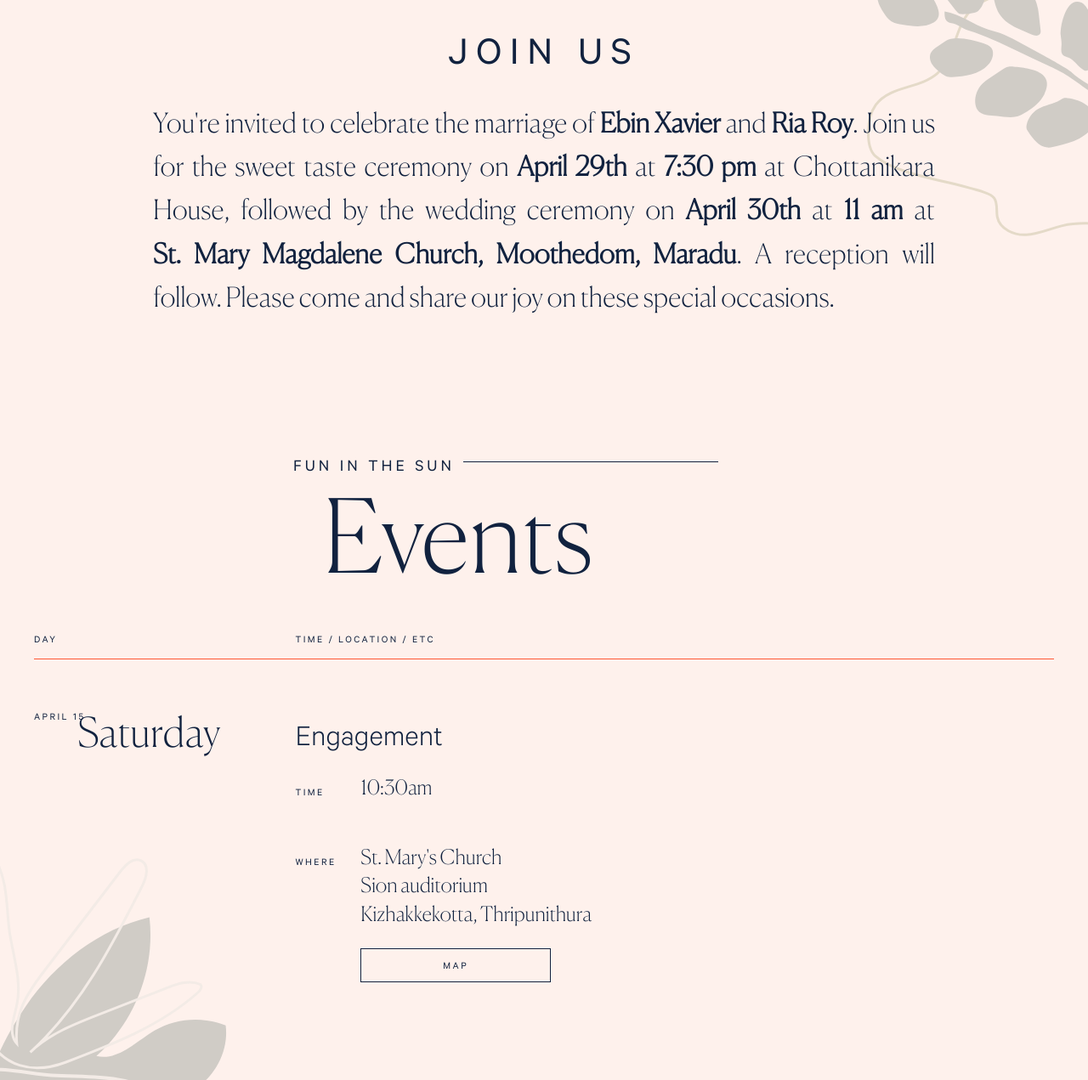
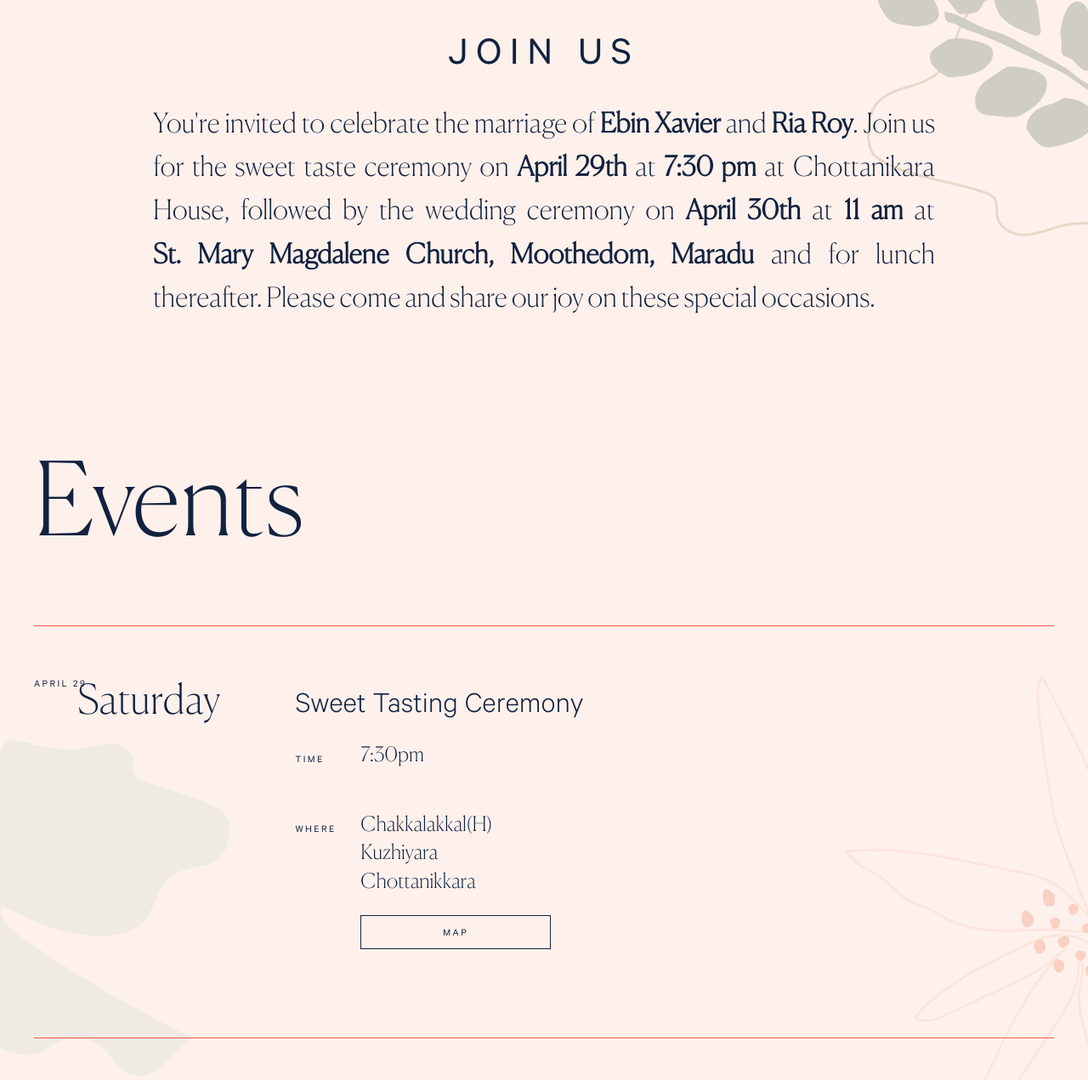
Before and after one commit to ebinxavier/wedding, a plain HTML site: page index.html in a window 1280 px wide. Shown: the part 1630-2901 px from the top of the page at 85% size. Drawn offline with Linux system fonts and the light colour scheme; a script that the page names is missing.

Commit message:
removed engagement.

```diff
--- a/index.html
+++ b/index.html
@@ -316,7 +316,7 @@ li span {
         <div class="col col-md-10">
           <h2 class="text-center">Join Us</h2>
           <p class="large">
-            You're invited to celebrate the marriage of <b> Ebin Xavier</b> and <b> Ria Roy</b>. Join us for the sweet taste ceremony on <b>April 29th</b> at <b>7:30&nbsp;pm</b> at Chottanikara House, followed by the wedding ceremony on <b>April 30th </b> at <b>11 am</b> at <b>St.&nbsp;Mary Magdalene Church, Moothedom, Maradu</b>. A reception will follow.
+            You're invited to celebrate the marriage of <b> Ebin Xavier</b> and <b> Ria Roy</b>. Join us for the sweet taste ceremony on <b>April 29th</b> at <b>7:30&nbsp;pm</b> at Chottanikara House, followed by the wedding ceremony on <b>April 30th </b> at <b>11 am</b> at <b>St.&nbsp;Mary Magdalene Church, Moothedom, Maradu</b> and for lunch thereafter.
 
 Please come and share our joy on these special occasions.
 
@@ -331,9 +331,9 @@ Please come and share our joy on these special occasions.
     <div class="">
       <div class="row justify-content-md-center">
         <div class="col index-events__intro intro-banger">
-          <h5 class="text-center banger-top">Fun in the Sun</h5>
+          <!-- <h5 class="text-center banger-top">Fun in the Sun</h5> -->
           <h3 class="">
-            <span class="banger-2">Events</span>
+            <span>Events</span>
           </h3>
         </div>
       </div>
@@ -341,8 +341,8 @@ Please come and share our joy on these special occasions.
 
 
     <!-- Thursday -->
-    <section class="index-events__day">
-      <header>
+    <section class="">
+      <!-- <header>
         <div class="row">
           <div class="col-2 col-md-3">
             <h6>Day</h6>
@@ -351,9 +351,9 @@ Please come and share our joy on these special occasions.
             <h6>Time / Location / Etc</h6>
           </div>
         </div>
-      </header>
+      </header> -->
 
-      <div class="index-event">
+      <!-- <div class="index-event">
         <div class="index-event__thursday">
   <svg width="358" height="610" viewBox="0 0 358 610" xmlns="http://www.w3.org/2000/svg">
     <g fill="none" fill-rule="evenodd">
@@ -372,10 +372,10 @@ Please come and share our joy on these special occasions.
 
 
         <div class="row">
-          <!-- <div class="index-event__graphic">
+          <div class="index-event__graphic">
             <figure class="index-event__image">
             </figure>
-          </div> -->
+          </div>
 
           <div class="col col-md-3">
             <div class="row">
@@ -409,22 +409,21 @@ Please come and share our joy on these special occasions.
                   <p>
                   St. Mary's Church<br>
                    Sion auditorium<br> Kizhakkekotta, Thripunithura</p>
-                  <!-- <p>Palihotel<br>3927 Van Buren Pl<br>Culver City, CA 90232</p> -->
                   <a class="button-map" target="_blank" href="https://goo.gl/maps/Qhmtx1R4aLBXYNyW7">Map</a>
                 </div>
               </div>
             </div>
           </div>
         </div>
-      </div>
+      </div> -->
     </section>
 
 
 
     <!-- Friday -->
-    <section id="reception" class="index-events__day">
+    <section id="reception" style="margin-top: 0px !important;" class="index-events__day">
 
-      <div class="index-event index-event__add">
+      <div class="index-event index-event__add" style="margin-top: 0px !important;">
         <div class="index-event__after">
   <svg width="351" height="430" viewBox="0 0 351 430" xmlns="http://www.w3.org/2000/svg">
     <g fill="none" fill-rule="evenodd">
```
